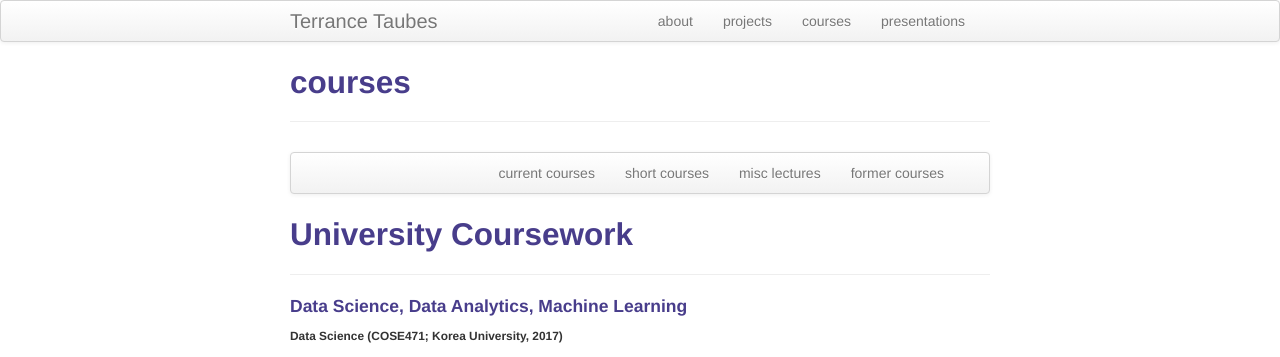
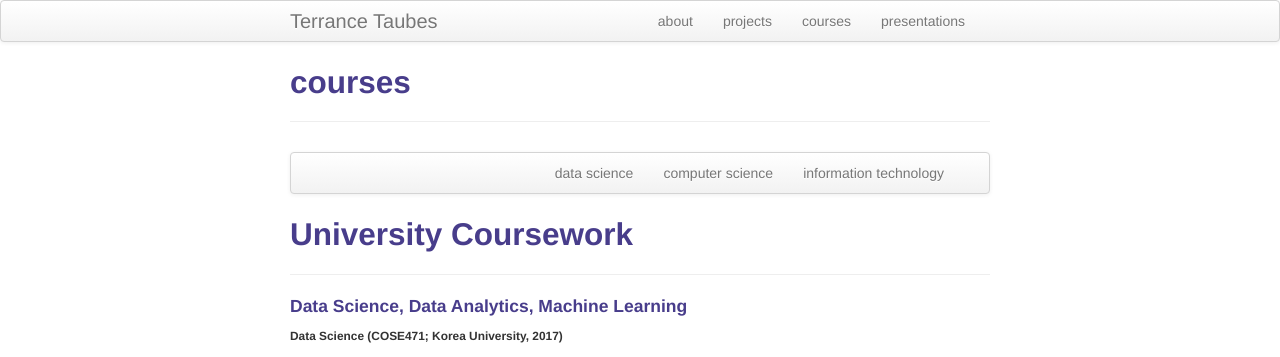
Before and after one commit to terrytaubes/terrytaubes.github.io, a Jekyll site: the page built from pages/courses.md, in a window 1280 px wide. Shown: the top 357 px of the page. Built offline with Jekyll 4.4.1, drawn with Linux system fonts in a browser that asks for light colours.

Commit message:
Update courses.md

```diff
--- a/pages/courses.md
+++ b/pages/courses.md
@@ -7,18 +7,17 @@ description: Student's Courses
 <div class="navbar">
     <div class="navbar-inner">
         <ul class="nav">
-            <li><a href="#current">current courses</a></li>
-            <li><a href="#shortcourses">short courses</a></li>
-            <li><a href="#misc">misc lectures</a></li>
-            <li><a href="#old">former courses</a></li>
+            <li><a href="#ds">data science</a></li>
+            <li><a href="#compsci">computer science</a></li>
+            <li><a href="#it">information technology</a></li>
         </ul>
     </div>
 </div>
 
 
-## <a name="current"></a>University Coursework
+## University Coursework
 ---
-#### Data Science, Data Analytics, Machine Learning
+#### <a name="ds"></a>Data Science, Data Analytics, Machine Learning
 
 ###### Data Science (COSE471; Korea University, 2017)
 - Big Data in Python
@@ -58,7 +57,7 @@ description: Student's Courses
 ###### Machine Learning (Online; Stanford University, Coursera Certificate)
 ---
 
-#### Computer Science
+#### <a name="compsci"></a>Computer Science
 
 ###### Algorithms
 ###### Software Engineering
@@ -69,7 +68,7 @@ description: Student's Courses
 ###### Systems Programming
 ---
 
-#### Information Technology
+#### <a name="it"></a>Information Technology
 
 ###### Python Programs and Database Applications (ISTM 6200; George Washington University, 2018)
 ###### Management Information Systems Technology (BUSS215; Korea University, 2017)
```
